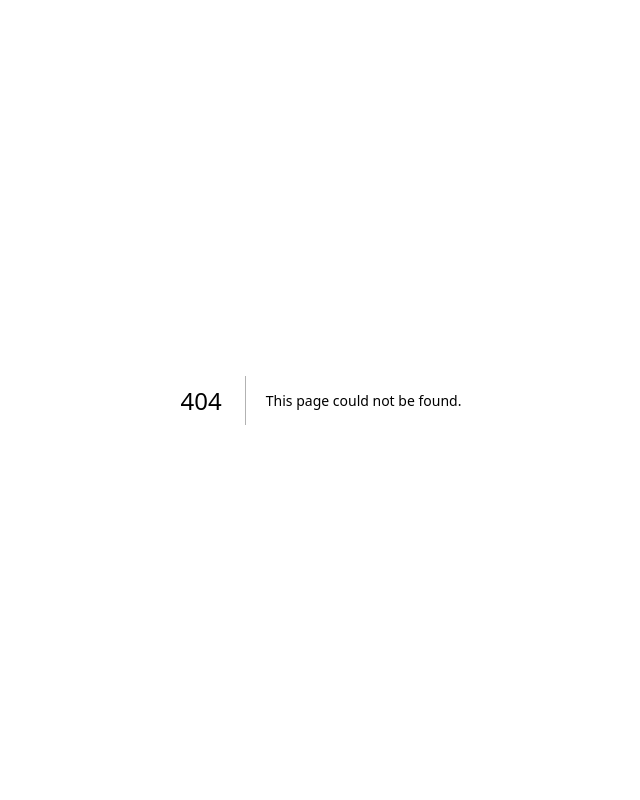
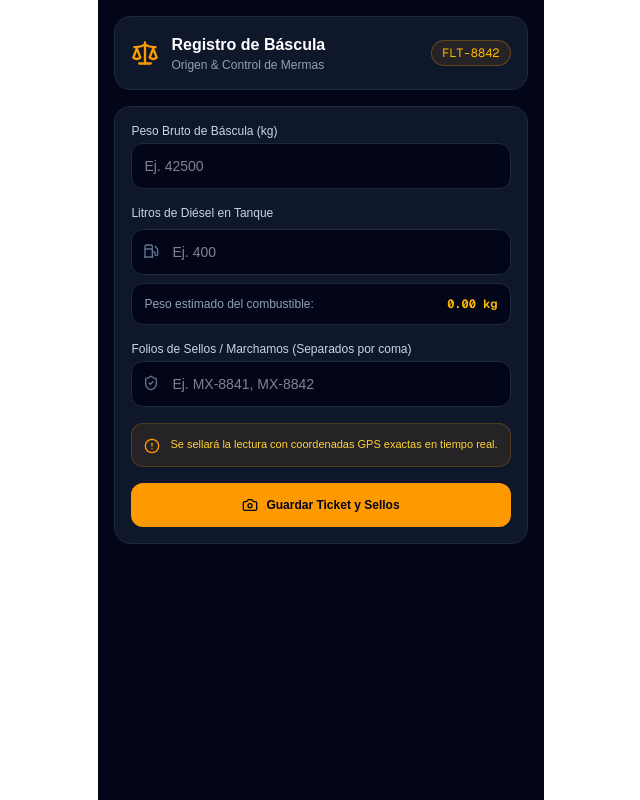
Before and after one commit to donovan-hue/mamalones, a Next.js app: page /bascula in a window 1280 px wide. Before the commit this address had no page. Shown: the whole page, without its empty margins (319-959 px from the left). Built offline with nearby package versions, Linux system fonts and the light colour scheme; no server answers.

Commit message:
feat: modulo de bascula mermas por diesel y sellos de seguridad

```diff
--- /dev/null
+++ b/src/app/bascula/page.tsx
@@ -0,0 +1,155 @@
+"use client";
+
+import { useState } from "react";
+import { Scale, Fuel, ShieldCheck, Camera, AlertCircle, CheckCircle2 } from "lucide-react";
+import { supabase } from "@/lib/supabase";
+
+export default function BasculaYSellosPage() {
+  const [freightId, setFreightId] = useState("FLT-8842");
+  const [grossWeight, setGrossWeight] = useState("");
+  const [fuelLiters, setFuelLiters] = useState("");
+  const [sealNumbers, setSealNumbers] = useState("");
+  const [loading, setLoading] = useState(false);
+  const [success, setSuccess] = useState(false);
+
+  // Densidad promedio del diésel: 0.835 kg por litro
+  const fuelWeightKg = fuelLiters ? (parseFloat(fuelLiters) * 0.835).toFixed(2) : "0.00";
+
+  const handleSubmit = async (e: React.FormEvent) => {
+    e.preventDefault();
+    setLoading(true);
+
+    navigator.geolocation.getCurrentPosition(
+      async (position) => {
+        const sealsArray = sealNumbers.split(",").map((s) => s.trim());
+
+        const { error } = await supabase.from("freight_weights").insert([
+          {
+            freight_id: "00000000-0000-0000-0000-000000000000", // ID temporal de prueba
+            origin_gross_weight_kg: parseFloat(grossWeight),
+            origin_fuel_liters: parseFloat(fuelLiters),
+            seal_numbers: sealsArray,
+            expected_fuel_weight_loss_kg: parseFloat(fuelWeightKg),
+          },
+        ]);
+
+        if (error) {
+          alert("Aviso de guardado: " + error.message);
+        }
+
+        setLoading(false);
+        setSuccess(true);
+      },
+      (error) => {
+        alert("GPS Obligatorio para timbrar el peso: " + error.message);
+        setLoading(false);
+      }
+    );
+  };
+
+  return (
+    <div className="min-h-screen bg-slate-950 text-slate-100 p-4 max-w-md mx-auto space-y-4">
+      {/* HEADER */}
+      <div className="bg-slate-900 p-4 rounded-2xl border border-slate-800 flex items-center justify-between">
+        <div className="flex items-center gap-3">
+          <Scale className="w-7 h-7 text-amber-500" />
+          <div>
+            <h1 className="font-bold text-base text-white">Registro de Báscula</h1>
+            <p className="text-xs text-slate-400">Origen & Control de Mermas</p>
+          </div>
+        </div>
+        <span className="text-xs font-mono bg-amber-500/10 text-amber-400 border border-amber-500/30 px-2.5 py-1 rounded-full">
+          {freightId}
+        </span>
+      </div>
+
+      {success ? (
+        <div className="bg-slate-900 border border-slate-800 rounded-2xl p-6 text-center space-y-3">
+          <CheckCircle2 className="w-14 h-14 text-emerald-400 mx-auto" />
+          <h2 className="text-lg font-bold text-white">¡Pesaje Registrado!</h2>
+          <p className="text-xs text-slate-400">
+            Se compensó automáticamente un peso de diésel de <strong className="text-amber-400">{fuelWeightKg} kg</strong> para evitar falsas mermas.
+          </p>
+          <button
+            onClick={() => setSuccess(false)}
+            className="text-xs text-amber-400 underline pt-2 inline-block"
+          >
+            Capte otro ticket
+          </button>
+        </div>
+      ) : (
+        <form onSubmit={handleSubmit} className="bg-slate-900 border border-slate-800 rounded-2xl p-4 space-y-4">
+          {/* PESO BRUTO */}
+          <div>
+            <label className="block text-xs font-medium mb-1 text-slate-300">
+              Peso Bruto de Báscula (kg)
+            </label>
+            <input
+              type="number"
+              required
+              placeholder="Ej. 42500"
+              value={grossWeight}
+              onChange={(e) => setGrossWeight(e.target.value)}
+              className="w-full bg-slate-950 border border-slate-800 rounded-xl p-3 text-sm text-white focus:border-amber-500 focus:outline-none"
+            />
+          </div>
+
+          {/* DIESEL Y COMPENSACIÓN */}
+          <div className="space-y-2">
+            <label className="block text-xs font-medium text-slate-300">
+              Litros de Diésel en Tanque
+            </label>
+            <div className="relative">
+              <Fuel className="absolute left-3 top-3.5 w-4 h-4 text-slate-500" />
+              <input
+                type="number"
+                required
+                placeholder="Ej. 400"
+                value={fuelLiters}
+                onChange={(e) => setFuelLiters(e.target.value)}
+                className="w-full bg-slate-950 border border-slate-800 rounded-xl p-3 pl-10 text-sm text-white focus:border-amber-500 focus:outline-none"
+              />
+            </div>
+
+            <div className="bg-slate-950 p-3 rounded-xl border border-slate-800 flex justify-between items-center text-xs">
+              <span className="text-slate-400">Peso estimado del combustible:</span>
+              <span className="font-mono font-bold text-amber-400">{fuelWeightKg} kg</span>
+            </div>
+          </div>
+
+          {/* MARCHAMOS Y SELLOS */}
+          <div>
+            <label className="block text-xs font-medium mb-1 text-slate-300">
+              Folios de Sellos / Marchamos (Separados por coma)
+            </label>
+            <div className="relative">
+              <ShieldCheck className="absolute left-3 top-3.5 w-4 h-4 text-slate-500" />
+              <input
+                type="text"
+                required
+                placeholder="Ej. MX-8841, MX-8842"
+                value={sealNumbers}
+                onChange={(e) => setSealNumbers(e.target.value)}
+                className="w-full bg-slate-950 border border-slate-800 rounded-xl p-3 pl-10 text-sm text-white focus:border-amber-500 focus:outline-none"
+              />
+            </div>
+          </div>
+
+          <div className="bg-amber-500/10 border border-amber-500/20 p-3 rounded-xl flex items-start gap-2.5 text-[11px] text-amber-300">
+            <AlertCircle className="w-4 h-4 text-amber-500 shrink-0 mt-0.5" />
+            <p>Se sellará la lectura con coordenadas GPS exactas en tiempo real.</p>
+          </div>
+
+          <button
+            type="submit"
+            disabled={loading}
+            className="w-full bg-amber-500 hover:bg-amber-600 disabled:opacity-50 text-slate-950 font-bold py-3.5 rounded-xl text-xs transition-colors flex items-center justify-center gap-2"
+          >
+            <Camera className="w-4 h-4" />
+            {loading ? "Validando Ticket y GPS..." : "Guardar Ticket y Sellos"}
+          </button>
+        </form>
+      )}
+    </div>
+  );
+}
```
